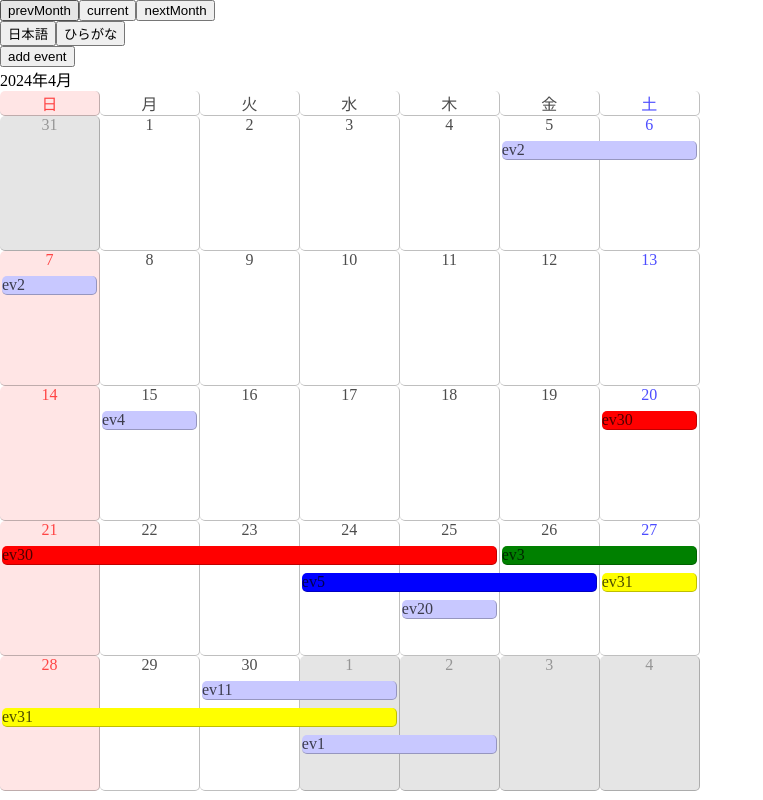
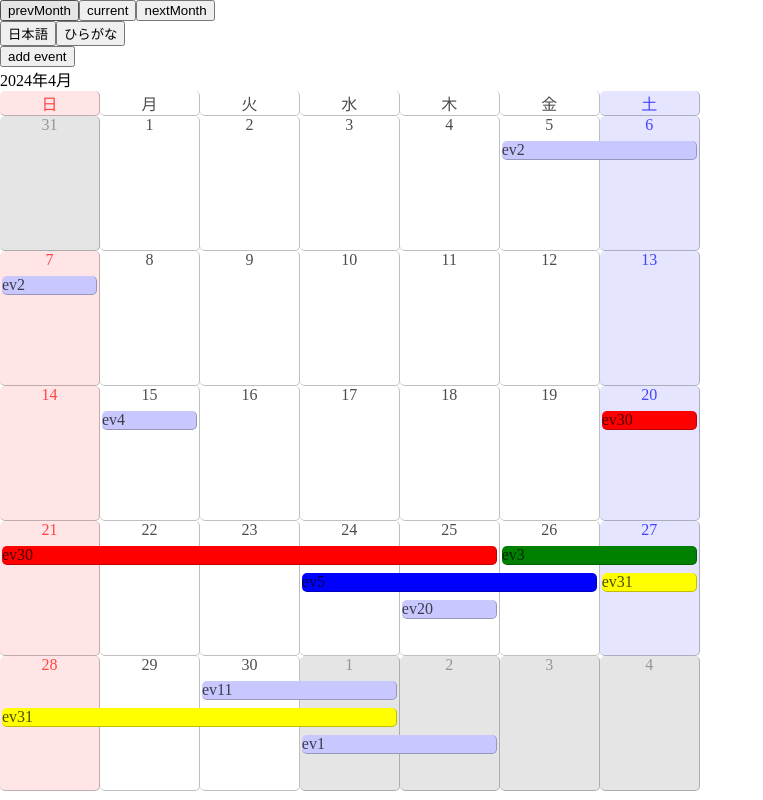
Before and after one commit to kettleTeacues/pofareng_exp, a Next.js app in the folder containers/frontend/: page / in a window 1280 px wide. Shown: the whole page, without its empty margins (0-763 px from the left). Built offline with nearby package versions, Linux system fonts and the light colour scheme.

Commit message:
スタイルを修正

```diff
--- a/containers/frontend/src/components/styles/calendar.scss
+++ b/containers/frontend/src/components/styles/calendar.scss
@@ -47,7 +47,7 @@
         }
         .sat {
             color: rgb(var(--sat-color), var(--color-opacity));
-            background: var(--sat-bg-color);
+            background: rgb(var(--sat-color), var(--background-opacity));
         }
         .calendar-day-other-month {
             color: rgb(var(--base-color), calc(var(--color-opacity)/2));
```
